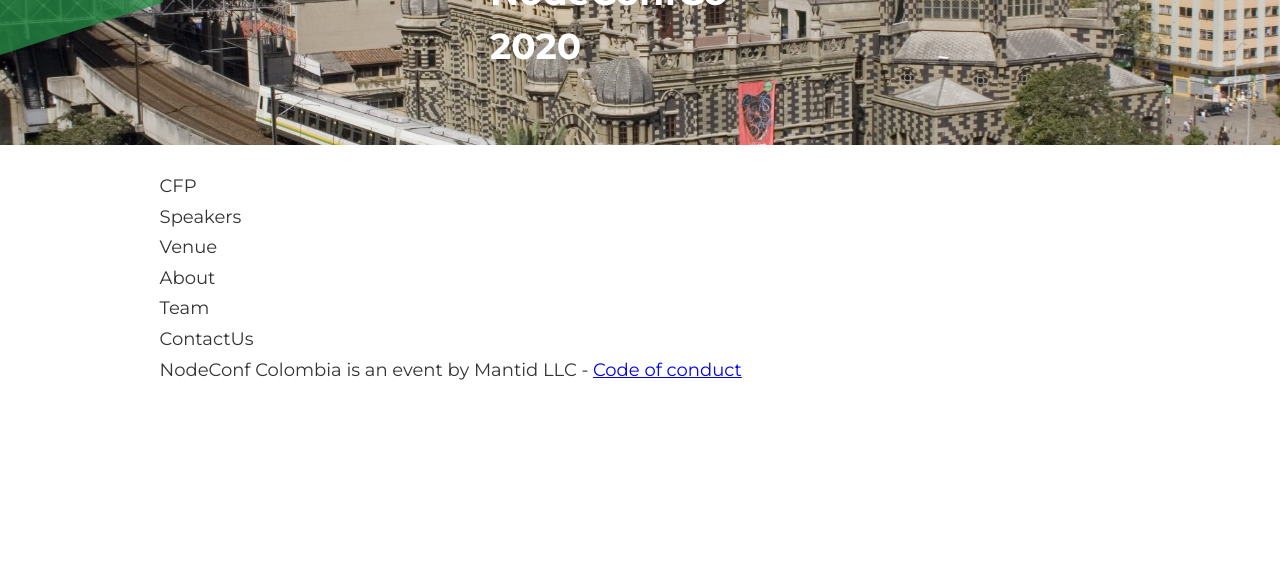
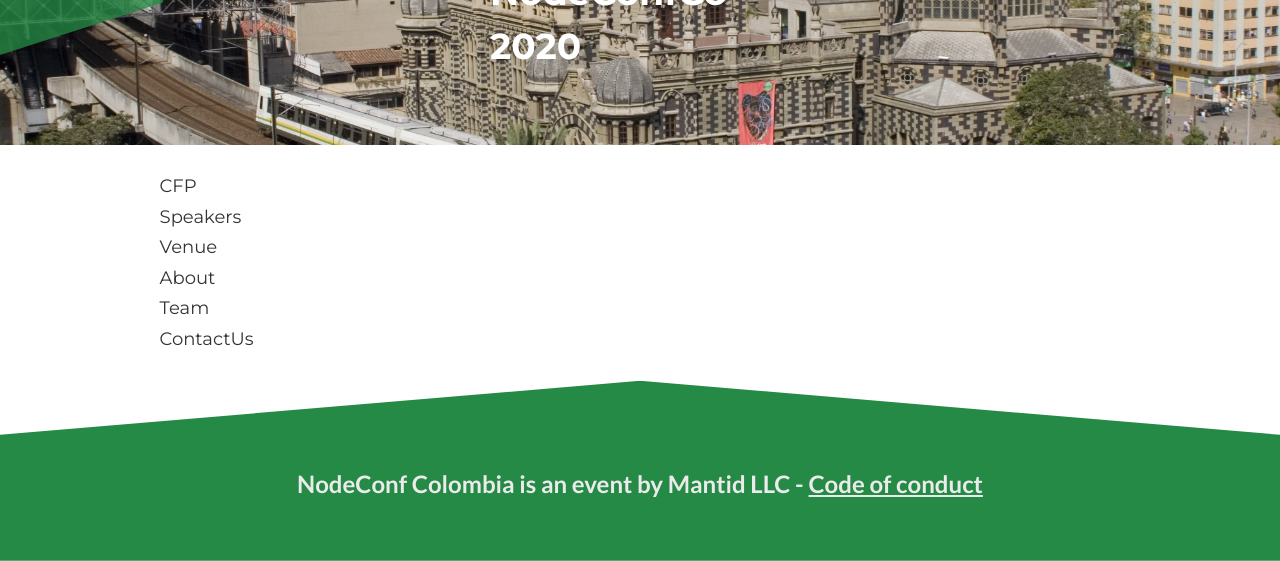
Before and after one commit to jvelezpo/project-nc, a Gatsby site: page / in a window 1280 px wide. Shown: the part 455-1016 px from the top of the page. Before the commit the page ends 866 px from the top, so only its background shows below. Built offline with nearby package versions, Linux system fonts and the light colour scheme; Gatsby itself is replaced by a stand-in of ours.

Commit message:
Footer with colors and font from the design

```diff
--- /dev/null
+++ b/src/components/Footer/Footer.js
@@ -0,0 +1,11 @@
+import React from "react"
+
+import "./Footer.scss"
+
+const Footer = () => (
+  <div className="footer-component footer">
+    NodeConf Colombia is an event by Mantid LLC - <a href="http://jsconf.com/codeofconduct.html" target="_blank" rel="noopener noreferrer">Code of conduct</a>
+  </div>
+)
+
+export default Footer
--- /dev/null
+++ b/src/components/Footer/Footer.scss
@@ -0,0 +1,21 @@
+.footer-component {
+  &.footer {
+    background: #258A45;
+    clip-path: polygon(50% 0%, 100% 30%, 100% 100%, 0 100%, 0 30%);
+    height: 180px;
+    display: flex;
+    align-items: center;
+    justify-content: center;
+    font: Bold 24px/29px Lato;
+    color: #EBEBEB;
+    padding-top: 25px;
+
+    a {
+      margin-left: 5px;
+      color: #EBEBEB;
+      &:hover {
+        color: #039be5;
+      }
+    }
+  }
+}
--- a/src/components/layout.js
+++ b/src/components/layout.js
@@ -11,6 +11,7 @@
 
 import Header from "./Header/header"
 import Menu from "./Menu/Menu"
+import Footer from "./Footer/Footer"
 import "./layout.scss"
 
 const Layout = ({ children }) => {
@@ -37,10 +38,8 @@
         }}
       >
         <main>{children}</main>
-        <footer>
-          NodeConf Colombia is an event by Mantid LLC - <a href="http://jsconf.com/codeofconduct.html" target="_blank" rel="noopener noreferrer">Code of conduct</a>
-        </footer>
       </div>
+      <Footer />
     </>
   )
 }
```
